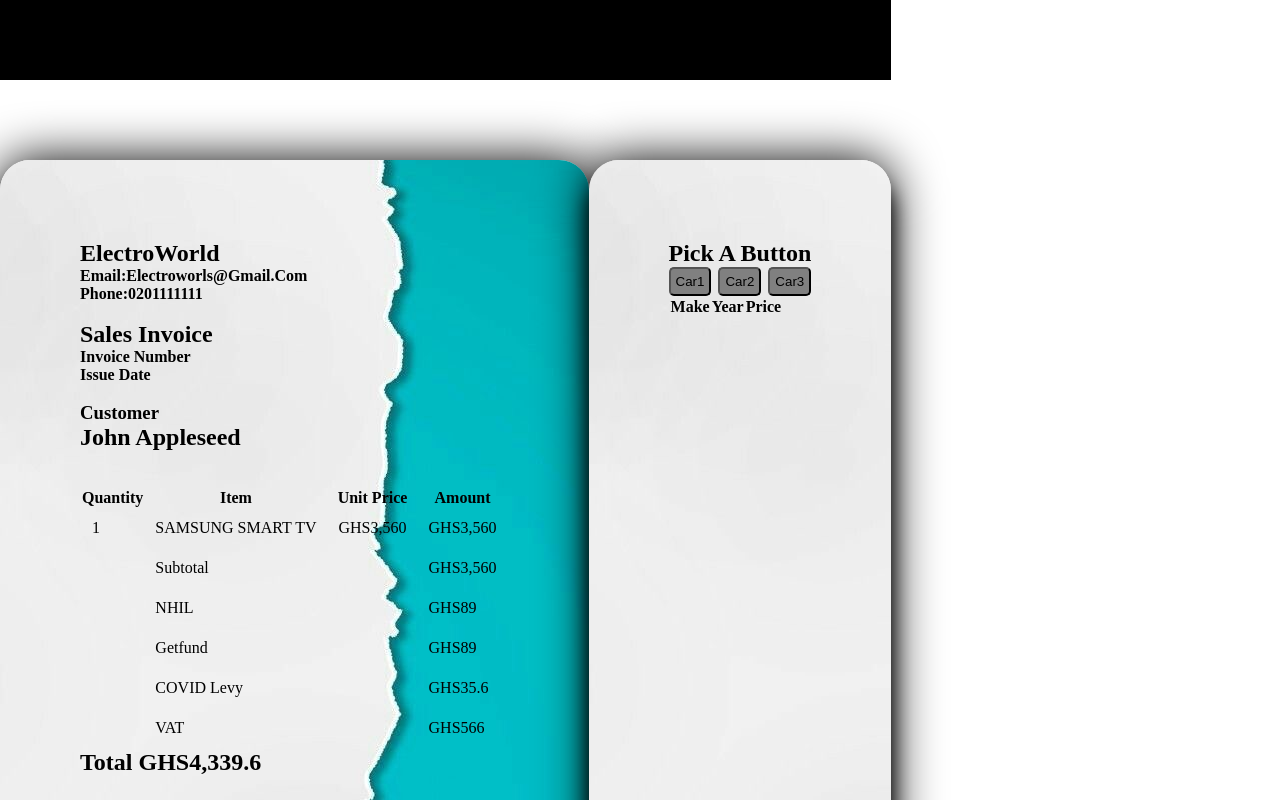
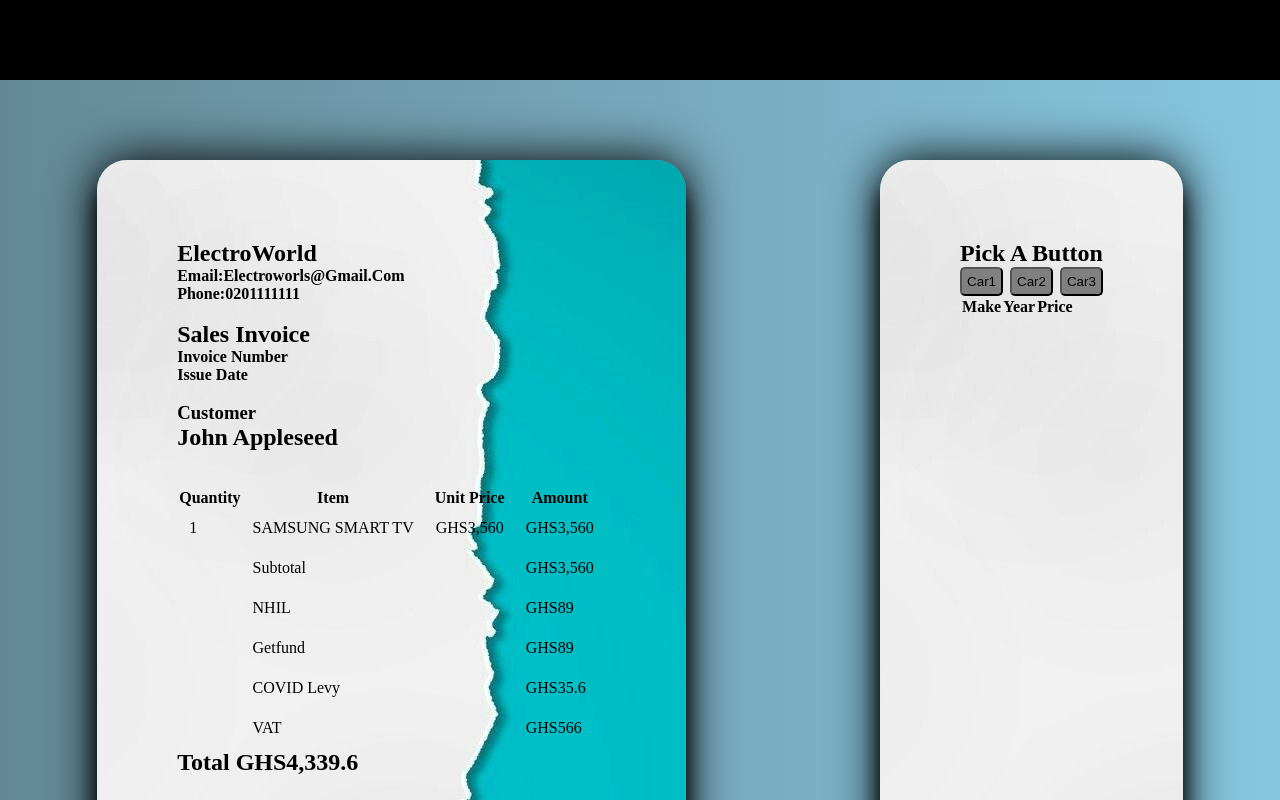
Before and after one commit to ashitey-k/receiptproject, a plain HTML site: page index.html in a window 1280 px wide. Shown: the top 800 px of the page. Drawn offline with Linux system fonts and the light colour scheme.

Commit message:
Update styles.css

```diff
--- a/styles.css
+++ b/styles.css
@@ -7,7 +7,7 @@
   }
 body{
     background: linear-gradient(to left, #87c7df,#648896);
-    position:fixed;
+    width: auto;
 }
   header{
     height: 80px;
```
